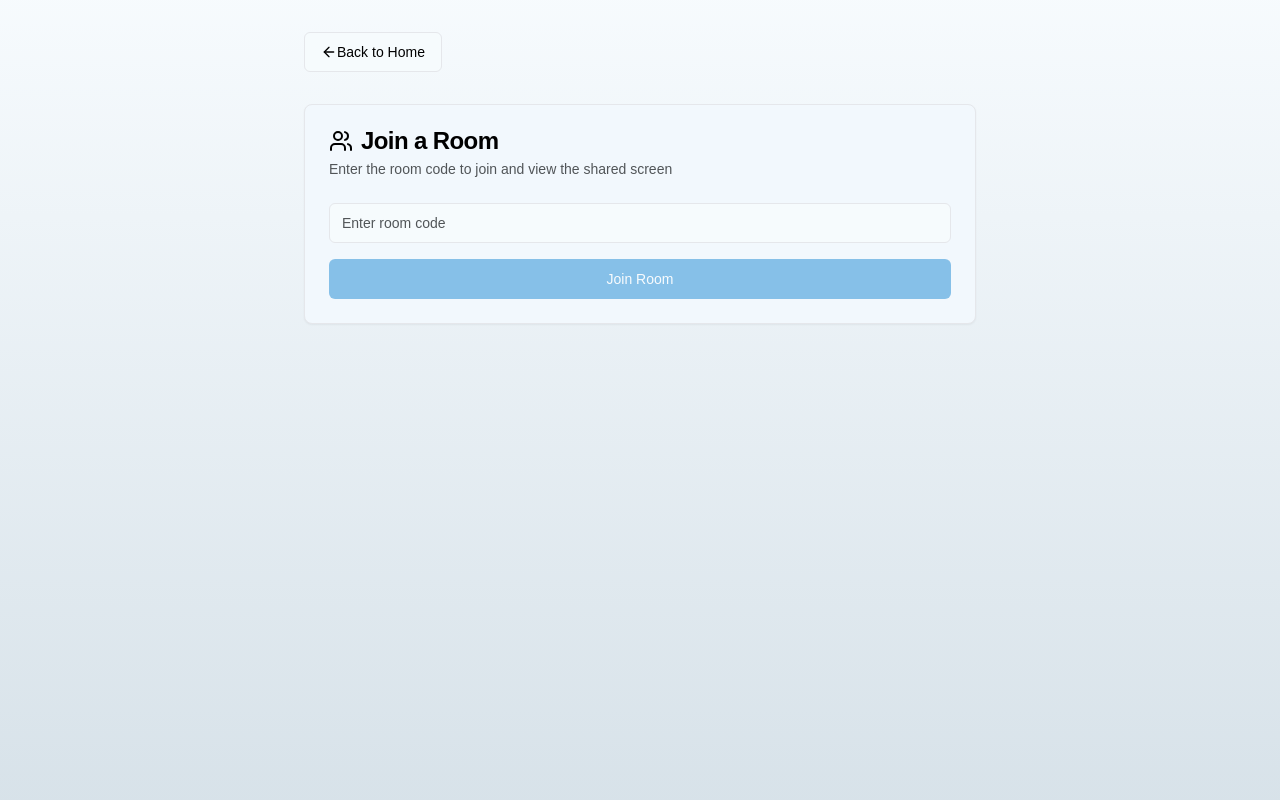
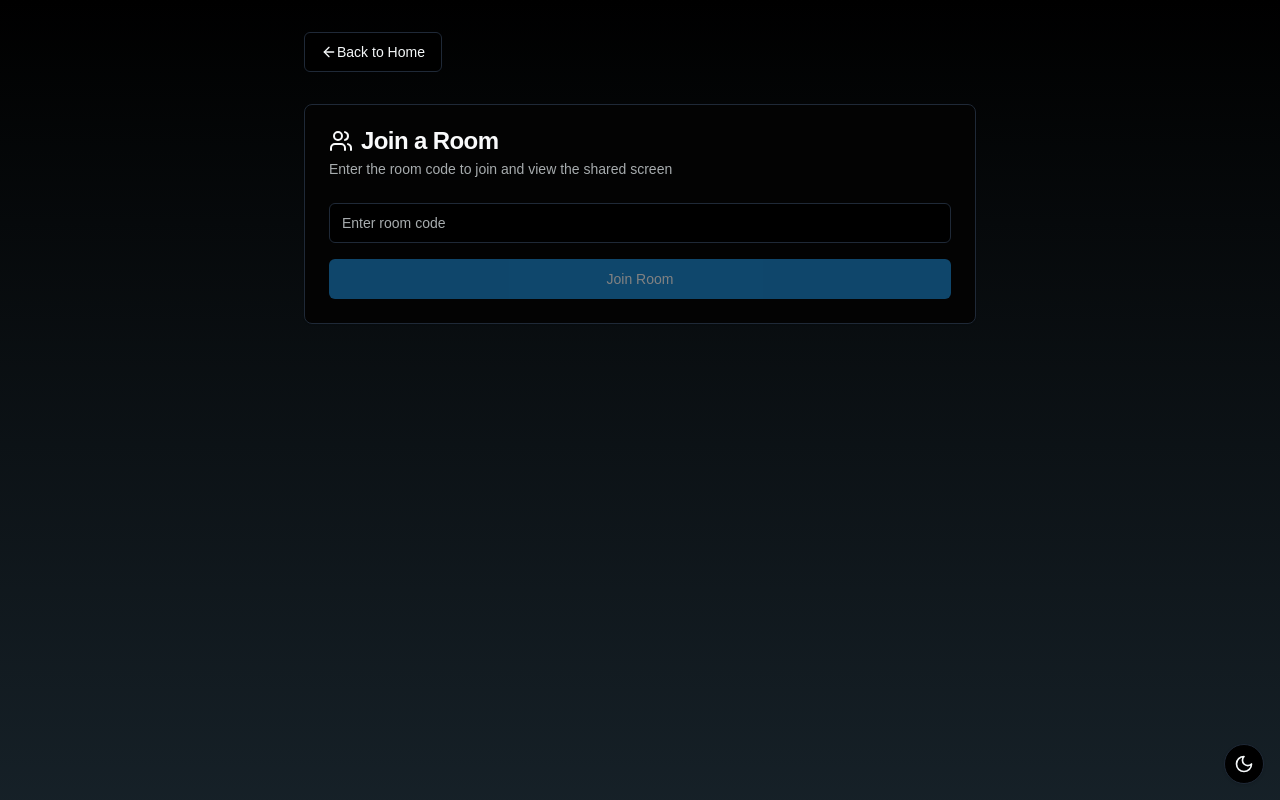
Before and after one commit to Xeven777/xcreenshare, a Next.js app: page /join in a window 1280 px wide. Built offline with nearby package versions, Linux system fonts and the light colour scheme; a web font is replaced by a local one.

Commit message:
added dark theme

```diff
--- a/app/host/page.tsx
+++ b/app/host/page.tsx
@@ -139,7 +139,7 @@ export default function HostPage() {
         </CardHeader>
         <CardContent className="space-y-6">
           <div className="flex items-center gap-4">
-            <code className="flex-1 p-3 bg-gray-100 dark:bg-gray-800 rounded-lg text-lg font-mono">
+            <code className="flex-1 p-3 bg-accent rounded-lg text-lg font-mono">
               {roomId || "Generating room code..."}
             </code>
             <Button
@@ -152,10 +152,12 @@ export default function HostPage() {
             </Button>
           </div>
 
-          <div className="flex items-center justify-between p-4 bg-gray-50 dark:bg-gray-800 rounded-lg">
+          <div className="flex items-center justify-between p-4 bg-muted rounded-lg">
             <div className="flex items-center gap-2">
-              <Users className="h-5 w-5 text-gray-500" />
-              <span className="text-sm text-gray-500">Current Viewers</span>
+              <Users className="h-5 w-5 text-muted-foreground" />
+              <span className="text-sm text-muted-foreground">
+                Current Viewers
+              </span>
             </div>
             <span className="text-lg font-semibold">{viewers}</span>
           </div>
@@ -184,7 +186,7 @@ export default function HostPage() {
       </Button>
       <div
         className={cn(
-          "fixed top-2 right-4 bg-muted shadow p-2 rounded-lg",
+          "fixed top-4 right-4 bg-muted shadow p-2 rounded-lg",
           hideQR && "hidden"
         )}
       >
--- a/app/layout.tsx
+++ b/app/layout.tsx
@@ -3,6 +3,8 @@ import { Mona_Sans } from "next/font/google";
 import "./globals.css";
 import { Toaster } from "sonner";
 import { cn } from "@/lib/utils";
+import { ThemedToaster, ThemeProvider } from "@/components/theme-provider";
+import { ModeToggle } from "@/components/ThemeToggle";
 
 const mona = Mona_Sans({ subsets: ["latin"] });
 
@@ -25,8 +27,11 @@ export default function RootLayout({
           "min-h-screen bg-gradient-to-b from-background to-muted p-8"
         )}
       >
-        {children}
-        <Toaster richColors position="top-center" />
+        <ThemeProvider attribute="class" defaultTheme="dark">
+          {children}
+          <ModeToggle />
+          <ThemedToaster />
+        </ThemeProvider>
       </body>
     </html>
   );
--- /dev/null
+++ b/components/ThemeToggle.tsx
@@ -0,0 +1,23 @@
+"use client";
+
+import * as React from "react";
+import { Moon, Sun } from "lucide-react";
+import { useTheme } from "next-themes";
+import { Button } from "@/components/ui/button";
+
+export function ModeToggle() {
+  const { theme, setTheme } = useTheme();
+
+  return (
+    <Button
+      variant="outline"
+      size="icon"
+      className="fixed bottom-4 right-4 rounded-full shadow"
+      onClick={() => setTheme(theme === "dark" ? "light" : "dark")}
+    >
+      <Sun className="size-5 rotate-0 scale-100 transition-all dark:-rotate-90 dark:scale-0" />
+      <Moon className="absolute size-5 rotate-90 scale-0 transition-all dark:rotate-0 dark:scale-100" />
+      <span className="sr-only">Toggle theme</span>
+    </Button>
+  );
+}
--- /dev/null
+++ b/components/theme-provider.tsx
@@ -0,0 +1,25 @@
+"use client";
+
+import * as React from "react";
+import { ThemeProvider as NextThemesProvider, useTheme } from "next-themes";
+import { Toaster } from "sonner";
+
+export function ThemeProvider({
+  children,
+  ...props
+}: React.ComponentProps<typeof NextThemesProvider>) {
+  return <NextThemesProvider {...props}>{children}</NextThemesProvider>;
+}
+
+export function ThemedToaster() {
+  const { theme } = useTheme();
+
+  return (
+    <Toaster
+      theme={theme as "light" | "dark" | "system" | undefined}
+      richColors
+      closeButton
+      position="top-center"
+    />
+  );
+}
```
Also changed, not shown: package.json (+6 -6 lines), 1 other file (tests, documents, lock files or other folders).
